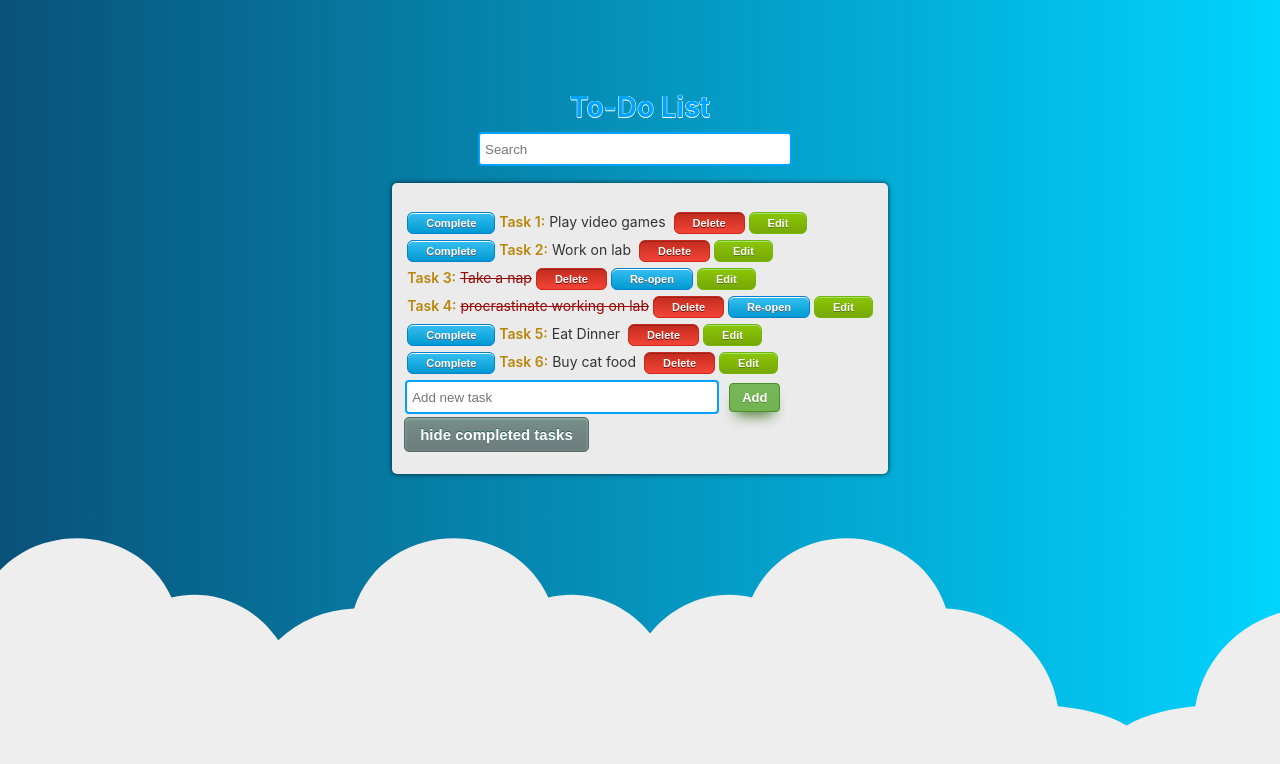
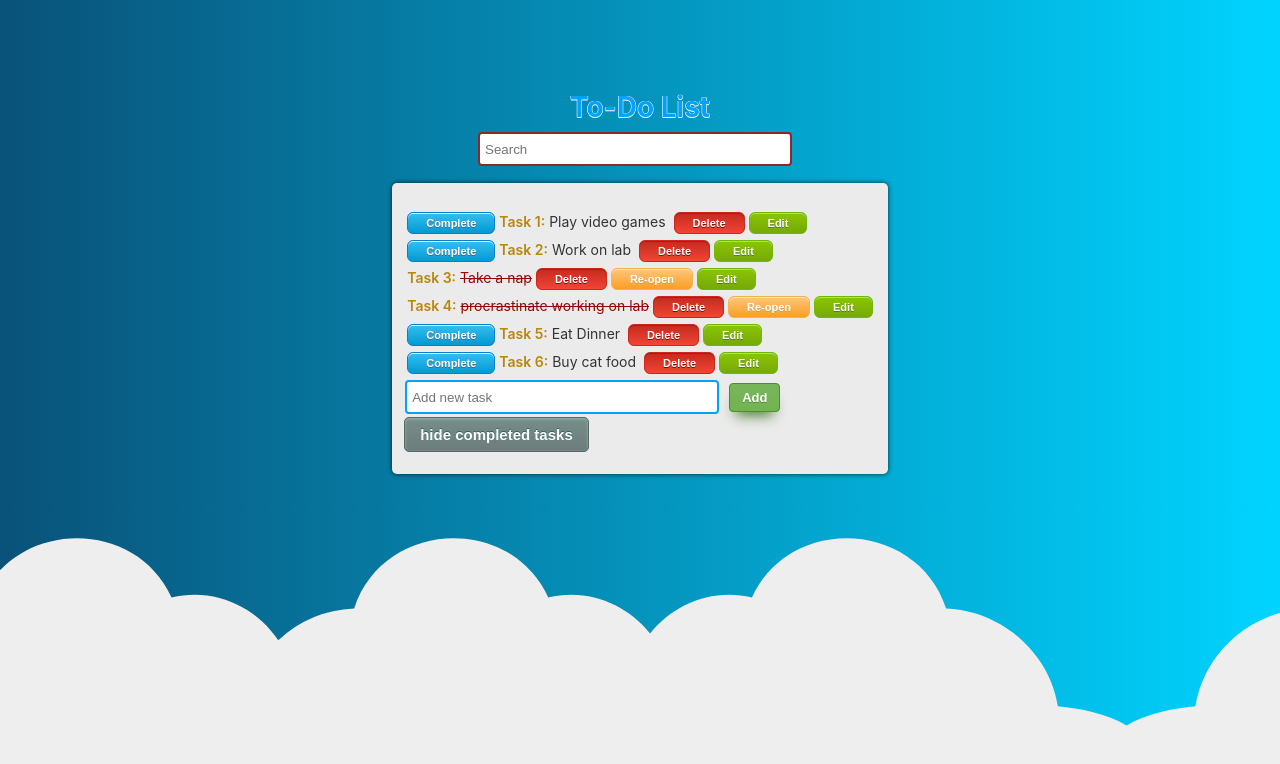
Before and after one commit to ssiddiqui87/DevBuild_Lab16.3, an Angular app: page / in a window 1280 px wide. Shown: the top 764 px of the page. Built offline with nearby package versions, Linux system fonts and the light colour scheme.

Commit message:
CSS changes

```diff
--- a/src/app/app.component.html
+++ b/src/app/app.component.html
@@ -1,38 +1,9 @@
-<!-- * * * * * * * * * * * * * * * * * * * * * * * * * * * * * * * -->
-<!-- * * * * * * * * * * * The content below * * * * * * * * * * * -->
-<!-- * * * * * * * * * * is only a placeholder * * * * * * * * * * -->
-<!-- * * * * * * * * * * and can be replaced. * * * * * * * * * * * -->
-<!-- * * * * * * * * * * * * * * * * * * * * * * * * * * * * * * * -->
-<!-- * * * * * * * * * Delete the template below * * * * * * * * * * -->
-<!-- * * * * * * * to get started with your project! * * * * * * * * -->
-<!-- * * * * * * * * * * * * * * * * * * * * * * * * * * * * * * * -->
-
-<style>
-  :host {
-    font-family: -apple-system, BlinkMacSystemFont, "Segoe UI", Roboto, Helvetica, Arial, sans-serif, "Apple Color Emoji", "Segoe UI Emoji", "Segoe UI Symbol";
-    font-size: 14px;
-    color: #333;
-    box-sizing: border-box;
-    -webkit-font-smoothing: antialiased;
-    -moz-osx-font-smoothing: grayscale;
-  }
-</style>
-
-<!-- Toolbar -->
-
-
-
 <div class="content" role="main">
-
   <h1>To-Do List</h1>
-
-
-
-  <input type="text" [(ngModel)]="searchText" placeholder="Search" />
+  <input type="text" [(ngModel)]="searchText" placeholder="Search" class="searchInputBox" />
   <br />
   <div class="task">
     <table>
-
       <tr>
         <td>
           <div *ngIf="tasksRemaining() == 0" class="congratsMessage">
@@ -66,7 +37,7 @@
             </button>
           </td>
           <td *ngIf="t.completed == true">
-            <button (click)="completeTask(t)" class="markComplete">
+            <button (click)="completeTask(t)" class="reopenButton">
               Re-open
             </button>
           </td>
@@ -84,34 +55,21 @@
             </button>
           </td>
         </tr>
-
       </div>
-
       <tr>
         <td>
           <input type="text" [(ngModel)]="userInput" placeholder="Add new task" />
-
           <button (click)="addTask()" class="addTask">
             Add
           </button>
-
         </td>
       </tr>
-
       <button class="showComplete" (click)="toggleCompletedTasks()">
         {{ hideCompletedTasks ? 'show completed tasks' : 'hide completed tasks' }}
       </button>
       &nbsp;
-
-
     </table>
-
   </div>
-
-
-  <footer>
-
-  </footer>
 
   <svg id="clouds" alt="Gray Clouds Background" xmlns="http://www.w3.org/2000/svg" width="2611.084" height="485.677"
     viewBox="0 0 2611.084 485.677">
@@ -119,13 +77,3 @@
       d="M2379.709,863.793c10-93-77-171-168-149-52-114-225-105-264,15-75,3-140,59-152,133-30,2.83-66.725,9.829-93.5,26.25-26.771-16.421-63.5-23.42-93.5-26.25-12-74-77-130-152-133-39-120-212-129-264-15-54.084-13.075-106.753,9.173-138.488,48.9-31.734-39.726-84.4-61.974-138.487-48.9-52-114-225-105-264,15a162.027,162.027,0,0,0-103.147,43.044c-30.633-45.365-87.1-72.091-145.206-58.044-52-114-225-105-264,15-75,3-140,59-152,133-53,5-127,23-130,83-2,42,35,72,70,86,49,20,106,18,157,5a165.625,165.625,0,0,0,120,0c47,94,178,113,251,33,61.112,8.015,113.854-5.72,150.492-29.764a165.62,165.62,0,0,0,110.861-3.236c47,94,178,113,251,33,31.385,4.116,60.563,2.495,86.487-3.311,25.924,5.806,55.1,7.427,86.488,3.311,73,80,204,61,251-33a165.625,165.625,0,0,0,120,0c51,13,108,15,157-5a147.188,147.188,0,0,0,33.5-18.694,147.217,147.217,0,0,0,33.5,18.694c49,20,106,18,157,5a165.625,165.625,0,0,0,120,0c47,94,178,113,251,33C2446.709,1093.793,2554.709,922.793,2379.709,863.793Z"
       transform="translate(142.69 -634.312)" fill="#eee" />
   </svg>
-
-  <!-- </div> -->
-
-  <!-- * * * * * * * * * * * * * * * * * * * * * * * * * * * * * * * -->
-  <!-- * * * * * * * * * * * The content above * * * * * * * * * * * -->
-  <!-- * * * * * * * * * * is only a placeholder * * * * * * * * * * -->
-  <!-- * * * * * * * * * * and can be replaced. * * * * * * * * * * * -->
-  <!-- * * * * * * * * * * * * * * * * * * * * * * * * * * * * * * * -->
-  <!-- * * * * * * * * * * End of Placeholder * * * * * * * * * * * -->
-  <!-- * * * * * * * * * * * * * * * * * * * * * * * * * * * * * * * -->
--- a/src/styles.css
+++ b/src/styles.css
@@ -1,4 +1,14 @@
-/* You can add global styles to this file, and also import other style files */
+body {
+    background: linear-gradient(90deg, rgba(2,0,36,1) 0%, rgba(9,82,121,1) 0%, rgba(0,212,255,1) 100%);
+    font-family: -apple-system, BlinkMacSystemFont, "Segoe UI", Roboto, Helvetica, Arial, sans-serif, "Apple Color Emoji", "Segoe UI Emoji", "Segoe UI Symbol";
+    font-size: 14px;
+    color: #333;
+    box-sizing: border-box;
+    -webkit-font-smoothing: antialiased;
+    -moz-osx-font-smoothing: grayscale;
+}
+
+
 input[type=text] {
     border: 2px solid rgb(0, 162, 255);
     border-radius: 4px;
@@ -17,6 +27,15 @@ input[type=text]:focus {
     border-radius: 4px;
     height: 15px;
     width: 200px;
+    margin-right: 10px;
+    padding: 5px;
+}
+
+.searchInputBox[type=text] {
+    border: 2px solid #8f2929;
+    border-radius: 4px;
+    height: 20px;
+    width: 300px;
     margin-right: 10px;
     padding: 5px;
 }
@@ -43,6 +62,31 @@ input[type=text]:focus {
     display: inline-block;
     font-size: 12px;
     margin-left: 5px;
+}
+
+.reopenButton {
+	box-shadow:inset 0px 1px 0px 0px #fce2c1;
+	background:linear-gradient(to bottom, #ffc477 5%, #fb9e25 100%);
+	background-color:#ffc477;
+	border-radius:6px;
+	border:1px solid #eeb44f;
+	display:inline-block;
+	cursor:pointer;
+	color:#ffffff;
+	font-family:Arial;
+	font-size:11px;
+	font-weight:bold;
+	padding:4px 18px;
+	text-decoration:none;
+	text-shadow:0px 1px 0px #cc9f52;
+}
+.reopenButton:hover {
+	background:linear-gradient(to bottom, #fb9e25 5%, #ffc477 100%);
+	background-color:#fb9e25;
+}
+.reopenButton:active {
+	position:relative;
+	top:1px;
 }
 
 .taskComplete {
@@ -133,9 +177,6 @@ input[type=text]:focus {
 
 }
 
-body {
-    background: linear-gradient(90deg, rgba(2,0,36,1) 0%, rgba(9,82,121,1) 0%, rgba(0,212,255,1) 100%);
-}
 
 h1 {
     color: rgb(0, 162, 255);
```
